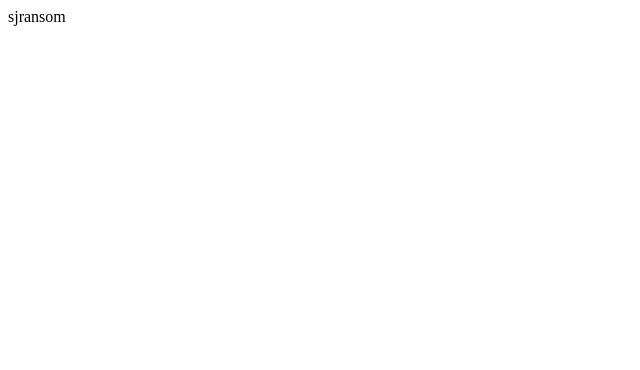
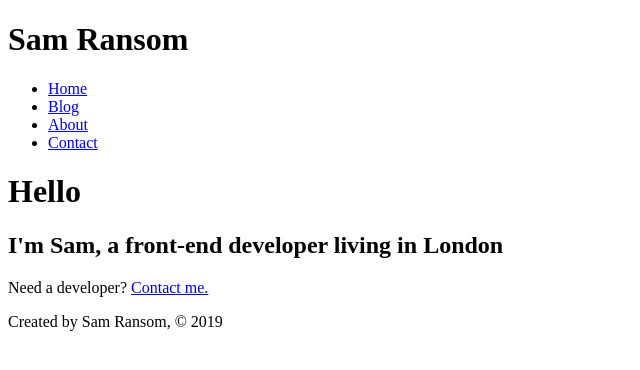
Before and after one commit to sjransom/sjransom.dev, a Gatsby site: page / in a window 1280 px wide. Shown: the whole page, without its empty margins (0-640 px from the left). Built offline with nearby package versions, Linux system fonts and the light colour scheme; Gatsby itself is replaced by a stand-in of ours.

Commit message:
setting up pages and basic layout

```diff
--- /dev/null
+++ b/src/components/footer.js
@@ -0,0 +1,11 @@
+import React from 'react'
+
+const Footer = () => {
+  return (
+    <footer>
+      <p>Created by Sam Ransom, © 2019</p>
+    </footer>
+  )
+}
+
+export default Footer
--- /dev/null
+++ b/src/components/header.js
@@ -0,0 +1,29 @@
+import React from 'react'
+
+import { Link } from 'gatsby'
+
+const Header = () => {
+  return (
+    <header>
+      <h1>Sam Ransom</h1>
+      <nav>
+        <ul>
+          <li>
+            <Link to="/">Home</Link>
+          </li>
+          <li>
+            <Link to="/blog">Blog</Link>
+          </li>
+          <li>
+            <Link to="/about">About</Link>
+          </li>
+          <li>
+            <Link to="/contact">Contact</Link>
+          </li>
+        </ul>
+      </nav>
+    </header>
+  )
+}
+
+export default Header
--- /dev/null
+++ b/src/components/layout.js
@@ -0,0 +1,16 @@
+import React from 'react'
+
+import Header from './header'
+import Footer from './footer'
+
+const Layout = (props) => {
+  return (
+    <div>
+      <Header />
+      {props.children}
+      <Footer />
+    </div>
+  )
+}
+
+export default Layout
--- /dev/null
+++ b/src/pages/about.js
@@ -0,0 +1,16 @@
+import React from 'react'
+import { Link } from 'gatsby'
+
+import Layout from '../components/layout'
+
+const AboutPage = () => {
+  return (
+    <Layout>
+      <h1>About</h1>
+      <p>I currently work at xxxxxx.</p>
+      <p><Link to="/contact">Want to work with me? Reach out.</Link></p>
+    </Layout>
+  )
+}
+
+export default AboutPage
--- a/src/pages/index.js
+++ b/src/pages/index.js
@@ -1,3 +1,16 @@
-import React from "react"
+import React from 'react'
+import { Link } from 'gatsby'
 
-export default () => <div>sjransom</div>
+import Layout from '../components/layout'
+
+const IndexPage = () => {
+  return (
+    <Layout>
+      <h1>Hello</h1>
+      <h2>I'm Sam, a front-end developer living in London</h2>
+      <p>Need a developer? <Link to="/contact">Contact me.</Link></p>
+    </Layout>
+  )
+}
+
+export default IndexPage
```
Also changed, not shown: src/pages/blog.js (added, +14 -0 lines), src/pages/contact.js (added, +14 -0 lines).
